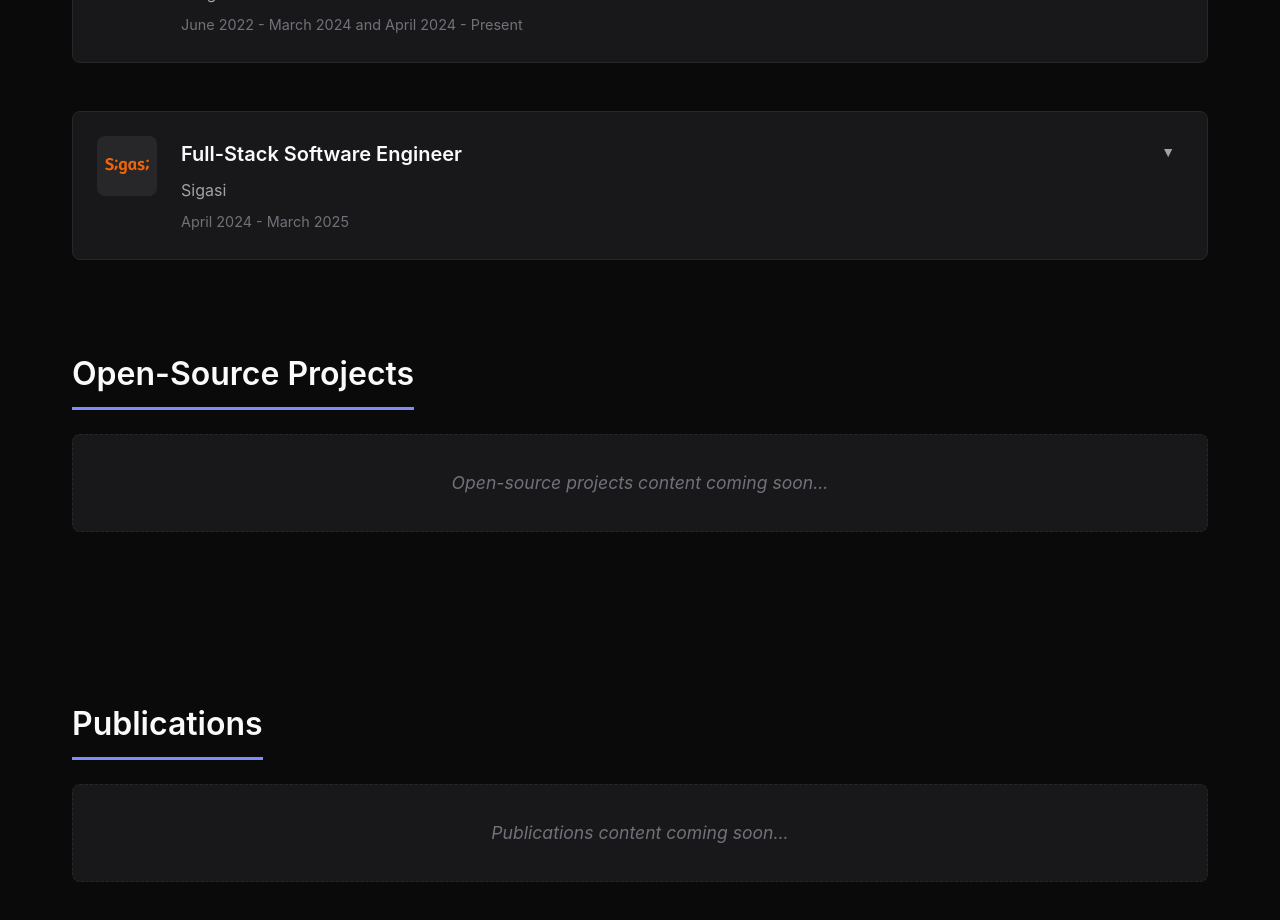
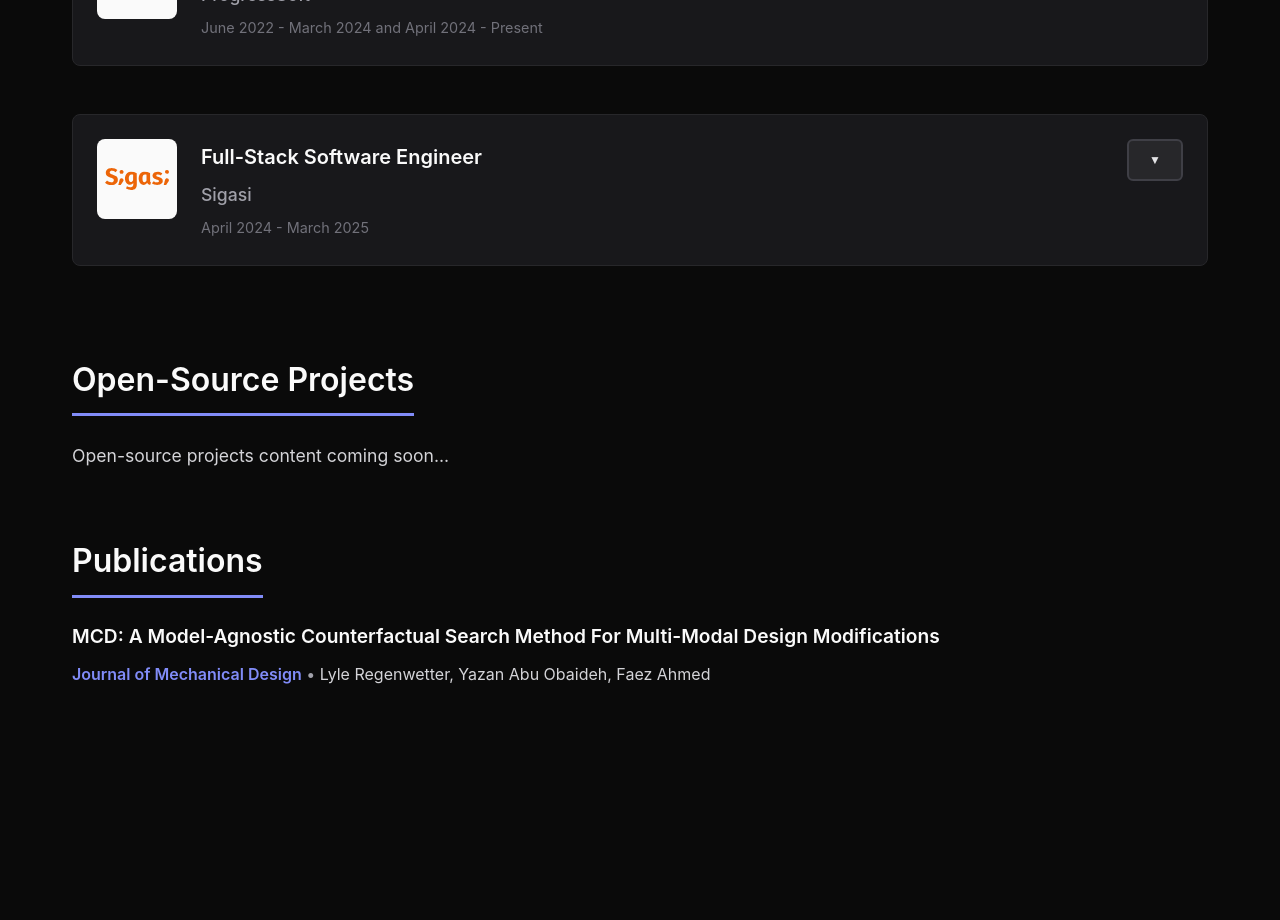
Before and after one commit to yazan-abu-obaideh/modern-portfolio, a React (Create React App) app: page / in a window 1280 px wide. Shown: the part 500-1420 px from the top of the page. Built offline with nearby package versions, Linux system fonts and the light colour scheme.

Commit message:
data file

```diff
--- a/src/App.tsx
+++ b/src/App.tsx
@@ -2,7 +2,7 @@ import React, { useState } from "react";
 import Header from "./components/Header";
 import Navigation from "./components/Navigation";
 import Section from "./components/Section";
-import ProfessionalExperience from "./components/ProfessionalExperience";
+import { ProfessionalExperience } from "./components/ProfessionalExperience";
 import ProjectsList from "./components/ProjectsList";
 import PublicationsList from "./components/PublicationsList";
 import "./App.css";
--- a/src/components/ExperienceSummary.css
+++ b/src/components/ExperienceSummary.css
@@ -4,26 +4,29 @@
   border-radius: 8px;
   padding: 1.5rem;
   margin-bottom: 1.5rem;
-  transition: box-shadow 0.2s ease;
+  transition: all 0.2s ease;
+  cursor: pointer;
 }
 
 .experience-summary:hover {
   box-shadow: 0 4px 12px rgba(0, 0, 0, 0.3);
+  border-color: #3f3f46;
 }
 
 .experience-summary__header {
   display: flex;
   align-items: flex-start;
   gap: 1.5rem;
+  position: relative;
 }
 
 .experience-summary__logo {
-  width: 60px;
-  height: 60px;
+  width: 80px;
+  height: 80px;
   object-fit: contain;
   flex-shrink: 0;
   border-radius: 8px;
-  background-color: #27272a;
+  background-color: #fafafa;
   padding: 0.5rem;
 }
 
@@ -39,9 +42,10 @@
 }
 
 .experience-summary__company {
-  font-size: 1rem;
+  font-size: 1.1rem;
   color: #a1a1aa;
   margin-bottom: 0.25rem;
+  font-weight: 500;
 }
 
 .experience-summary__duration {
@@ -50,41 +54,65 @@
 }
 
 .experience-summary__toggle {
-  background: none;
-  border: none;
+  background-color: #27272a;
+  border: 2px solid #3f3f46;
   cursor: pointer;
-  padding: 0.5rem;
-  color: #a1a1aa;
-  transition: color 0.2s ease;
+  padding: 0.75rem 1.25rem;
+  color: #e4e4e7;
+  transition: all 0.2s ease;
   flex-shrink: 0;
+  border-radius: 6px;
+  font-size: 0.875rem;
+  font-weight: 500;
+  display: flex;
+  align-items: center;
+  gap: 0.5rem;
+  white-space: nowrap;
 }
 
 .experience-summary__toggle:hover,
 .experience-summary__toggle:focus {
-  color: #818cf8;
+  background-color: #818cf8;
+  border-color: #818cf8;
+  color: #fafafa;
   outline: none;
 }
 
 .experience-summary__toggle:focus-visible {
   outline: 2px solid #818cf8;
   outline-offset: 2px;
-  border-radius: 4px;
 }
 
 .experience-summary__toggle-icon {
   display: inline-block;
   transition: transform 0.3s ease;
-  font-size: 0.875rem;
+  font-size: 0.75rem;
 }
 
 .experience-summary__toggle-icon--expanded {
   transform: rotate(180deg);
 }
 
+.experience-summary__toggle-text {
+  font-weight: 500;
+}
+
 .experience-summary__details {
   list-style: none;
   margin-top: 1.5rem;
-  padding-left: calc(60px + 1.5rem); /* Align with title group */
+  padding-left: calc(80px + 1.5rem); /* Align with title group */
+  animation: slideDown 0.3s ease;
+}
+
+@keyframes slideDown {
+  from {
+    opacity: 0;
+    transform: translateY(-10px);
+  }
+  to {
+    opacity: 1;
+    transform: translateY(0);
+  }
 }
 
 .experience-summary__detail {
@@ -96,7 +124,7 @@
 }
 
 .experience-summary__detail::before {
-  content: '•';
+  content: "•";
   position: absolute;
   left: 0;
   color: #818cf8;
@@ -110,15 +138,22 @@
 
   .experience-summary__header {
     gap: 1rem;
+    flex-wrap: wrap;
   }
 
   .experience-summary__logo {
-    width: 48px;
-    height: 48px;
+    width: 64px;
+    height: 64px;
   }
 
   .experience-summary__position {
     font-size: 1.1rem;
+  }
+
+  .experience-summary__toggle {
+    width: 100%;
+    justify-content: center;
+    margin-top: 0.5rem;
   }
 
   .experience-summary__details {
--- a/src/components/Header.css
+++ b/src/components/Header.css
@@ -1,5 +1,5 @@
 .header {
-  text-align: center;
+  text-align: left;
   padding: 4rem 2rem 3rem;
   background: linear-gradient(135deg, #1e1b4b 0%, #312e81 100%);
   color: #f4f4f5;
--- a/src/components/Header.tsx
+++ b/src/components/Header.tsx
@@ -5,7 +5,7 @@ const Header: React.FC = () => {
   return (
     <header className="header" role="banner">
       <h1 className="header__name">Yazan Abu Obaideh</h1>
-      <p className="header__title">Mid-Level Software Engineer</p>
+      <p className="header__title">End-to-End Software Engineering</p>
     </header>
   );
 };
--- a/src/components/ProfessionalExperience.tsx
+++ b/src/components/ProfessionalExperience.tsx
@@ -1,36 +1,9 @@
 import React from 'react';
 import ExperienceSummary from './ExperienceSummary';
+import { experiences } from '../data';
 import './ProfessionalExperience.css';
 
-const ProfessionalExperience: React.FC = () => {
-  // TODO: Replace with your actual experience data
-  const experiences = [
-    {
-      logo: '/progressoft-logo.png', // TODO: Add actual logo path
-      logoAlt: 'ProgressSoft Logo',
-      position: 'Full-Stack Software Engineer',
-      company: 'ProgressSoft',
-      duration: `June 2022 - March 2024 and April 2024 - Present`,
-      details: [
-        'Led development of core platform features serving 1M+ users',
-        'Architected microservices infrastructure reducing latency by 40%',
-        'Mentored team of 5 junior engineers',
-      ],
-    },
-    {
-      logo: '/logo-solid-sigasi-orange.svg', // TODO: Add actual logo path
-      logoAlt: 'Sigasi Logo',
-      position: 'Full-Stack Software Engineer',
-      company: 'Sigasi',
-      duration: 'April 2024 - March 2025',
-      details: [
-        'Led development of core platform features serving 1M+ users',
-        'Architected microservices infrastructure reducing latency by 40%',
-        'Mentored team of 5 junior engineers',
-      ],
-    },
-  ];
-
+export const ProfessionalExperience: React.FC = () => {
   return (
     <div className="professional-experience">
       {experiences.map((experience, index) => (
@@ -47,5 +20,3 @@ const ProfessionalExperience: React.FC = () => {
     </div>
   );
 };
-
-export default ProfessionalExperience;
--- a/src/components/ProjectsList.css
+++ b/src/components/ProjectsList.css
@@ -1,13 +1,73 @@
-.projects-list {
-  min-height: 200px;
+.publications-list {
+  display: flex;
+  flex-direction: column;
+  gap: 2rem;
 }
 
-.projects-list__placeholder {
-  color: #71717a;
-  font-style: italic;
-  padding: 2rem;
-  text-align: center;
-  background-color: #18181b;
-  border: 1px dashed #27272a;
-  border-radius: 8px;
+.publication {
+  padding-bottom: 2rem;
+  border-bottom: 1px solid #27272a;
 }
+
+.publication:last-child {
+  border-bottom: none;
+  padding-bottom: 0;
+}
+
+.publication__title {
+  font-size: 1.2rem;
+  font-weight: 600;
+  color: #fafafa;
+  margin-bottom: 0.75rem;
+  line-height: 1.5;
+}
+
+.publication__metadata {
+  font-size: 1rem;
+  color: #a1a1aa;
+  line-height: 1.6;
+}
+
+.publication__journal {
+  color: #818cf8;
+  text-decoration: none;
+  font-weight: 600;
+  border-bottom: 2px solid transparent;
+  transition: all 0.2s ease;
+  padding-bottom: 2px;
+}
+
+.publication__journal:hover,
+.publication__journal:focus {
+  color: #a5b4fc;
+  border-bottom-color: #a5b4fc;
+  outline: none;
+}
+
+.publication__journal:focus-visible {
+  outline: 2px solid #818cf8;
+  outline-offset: 2px;
+  border-radius: 2px;
+}
+
+.publication__authors {
+  color: #d4d4d8;
+}
+
+@media (max-width: 768px) {
+  .publications-list {
+    gap: 1.5rem;
+  }
+
+  .publication {
+    padding-bottom: 1.5rem;
+  }
+
+  .publication__title {
+    font-size: 1.1rem;
+  }
+
+  .publication__metadata {
+    font-size: 0.95rem;
+  }
+}
--- a/src/components/PublicationsList.tsx
+++ b/src/components/PublicationsList.tsx
@@ -1,13 +1,36 @@
-import React from 'react';
-import './PublicationsList.css';
+import React from "react";
+import "./PublicationsList.css";
+import { publications } from "../data";
 
-const PublicationsList: React.FC = () => {
+interface Publication {
+  title: string;
+  journal: string;
+  journalUrl: string;
+  authors: string;
+}
+
+export const PublicationsList: React.FC = () => {
+  // TODO: Replace with your actual publication data
+
   return (
     <div className="publications-list">
-      {/* TODO: Add publication components here */}
-      <p className="publications-list__placeholder">
-        Publications content coming soon...
-      </p>
+      {publications.map((publication, index) => (
+        <article key={index} className="publication">
+          <h3 className="publication__title">{publication.title}</h3>
+          <p className="publication__metadata">
+            <a
+              href={publication.journalUrl}
+              target="_blank"
+              rel="noopener noreferrer"
+              className="publication__journal"
+            >
+              {publication.journal}
+            </a>
+            {" • "}
+            <span className="publication__authors">{publication.authors}</span>
+          </p>
+        </article>
+      ))}
     </div>
   );
 };
--- /dev/null
+++ b/src/data.ts
@@ -0,0 +1,37 @@
+export const publications = [
+  {
+    title:
+      "MCD: A Model-Agnostic Counterfactual Search Method For Multi-Modal Design Modifications",
+    journal: "Journal of Mechanical Design",
+    journalUrl:
+      "https://asmedigitalcollection.asme.org/mechanicaldesign/article-abstract/147/2/021401/1201552/Multi-Objective-Counterfactuals-for-Design-A-Model",
+    authors: "Lyle Regenwetter, Yazan Abu Obaideh, Faez Ahmed",
+  },
+];
+
+export const experiences = [
+  {
+    logo: "/progressoft-logo.png",
+    logoAlt: "ProgressSoft Logo",
+    position: "Full-Stack Software Engineer",
+    company: "ProgressSoft",
+    duration: "June 2022 - March 2024 and April 2024 - Present",
+    details: [
+      "Led development of core platform features serving 1M+ users",
+      "Architected microservices infrastructure reducing latency by 40%",
+      "Mentored team of 5 junior engineers",
+    ],
+  },
+  {
+    logo: "/logo-solid-sigasi-orange.svg",
+    logoAlt: "Sigasi Logo",
+    position: "Full-Stack Software Engineer",
+    company: "Sigasi",
+    duration: "April 2024 - March 2025",
+    details: [
+      "Led development of core platform features serving 1M+ users",
+      "Architected microservices infrastructure reducing latency by 40%",
+      "Mentored team of 5 junior engineers",
+    ],
+  },
+];
```
Also changed, not shown: public/prof_with_bg.png (added).
